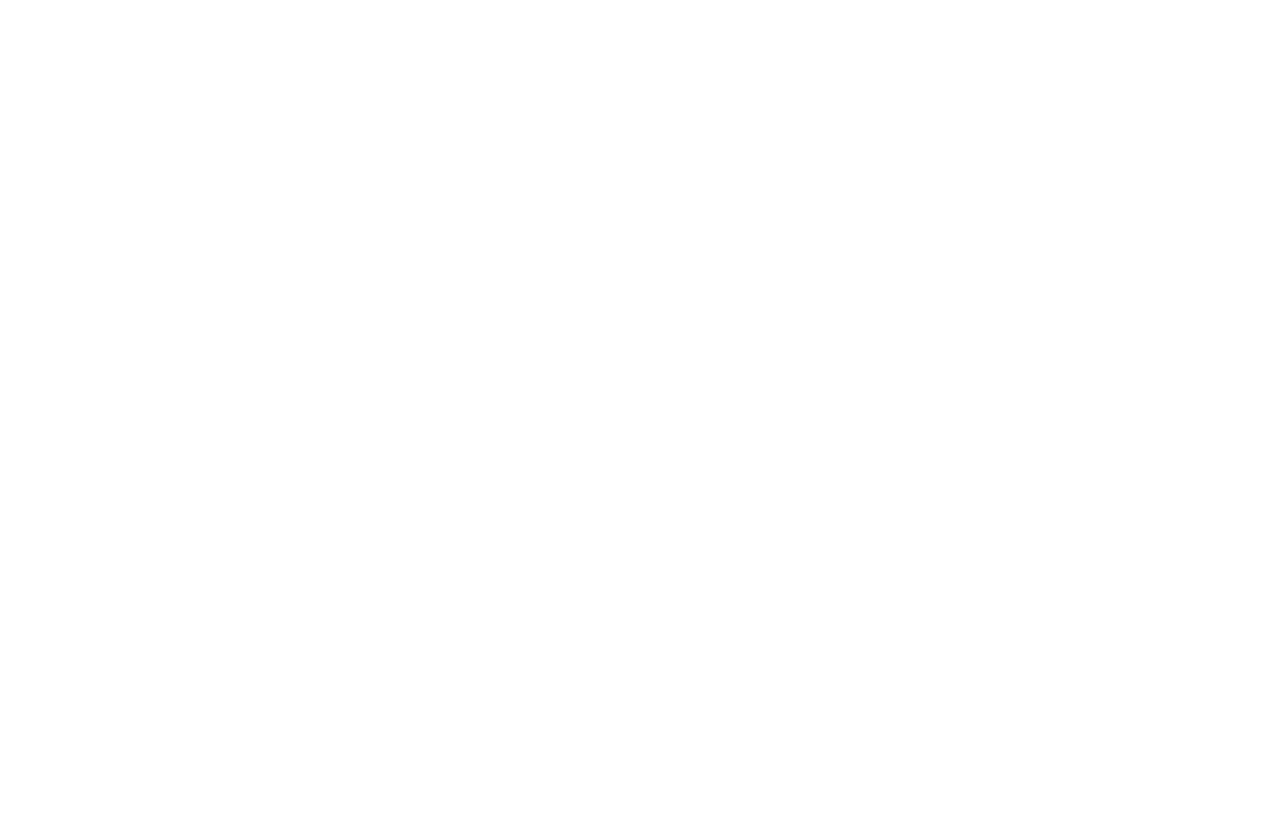
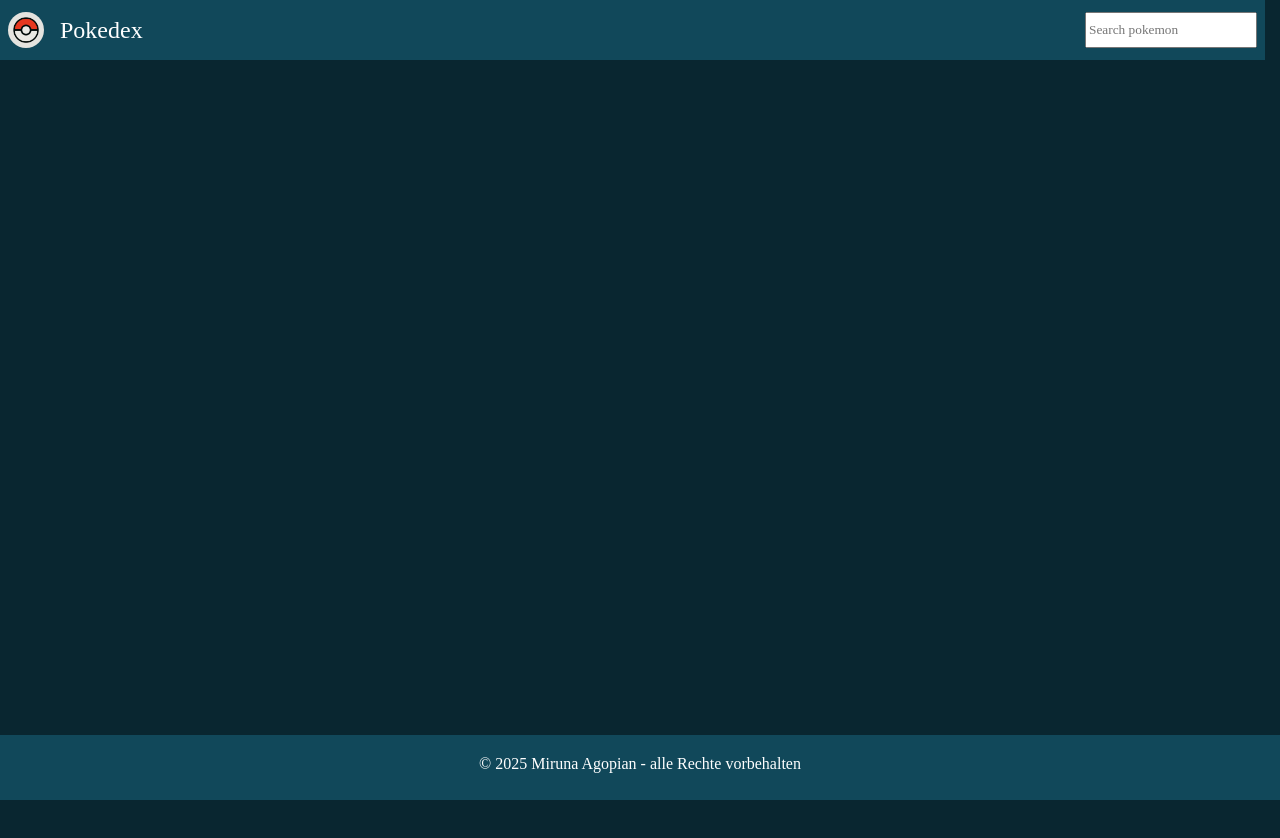
Before and after one commit to MirunaAgopian/Pokedex, a plain HTML site: page index.html in a window 1280 px wide. Before the commit the page ends 800 px from the top, so only its background shows below. Drawn offline with Linux system fonts and the light colour scheme.

Commit message:
updated files

```diff
--- a/index.html
+++ b/index.html
@@ -4,10 +4,33 @@
     <meta charset="UTF-8">
     <meta name="viewport" content="width=device-width, initial-scale=1.0">
     <title>Pokedex</title>
+    <link rel="icon" href="./assets/img/favicon.png">
     <link rel="stylesheet" href="./styles.css">
+    <link rel="stylesheet" href="./styles/global.css">
+    <link rel="stylesheet" href="./styles/colors.css">
 </head>
 <body>
-
+    <header>
+      <div class="header-content">
+        <nav>
+            <div class="text-logo">
+                <img class="logo" src="./assets/img/favicon.png" alt="a circle divided by a horizontal line">
+                <span>Pokedex</span>
+            </div>
+          <input class="search-bar" type="text" placeholder="Search pokemon" />
+          </div>
+        </nav>
+      </div>
+    </header>
+    <main>
+        <div class="main-content">
+            <div id="pokemons_container"></div>
+        </div>
+    </main>
+    <footer>
+      <span>&copy; 2025 Miruna Agopian - alle Rechte vorbehalten</span>
+    </footer>
     <script src="./script.js"></script>
+    <script src="./scripts/templates.js"></script>
 </body>
 </html>
--- /dev/null
+++ b/styles/global.css
@@ -0,0 +1,129 @@
+*{
+    box-sizing: border-box;
+    margin: 0;
+    scroll-behavior: smooth;
+    font-family: 'Cormorant Garamond';
+    color: white;
+    scrollbar-gutter: stable;
+}
+
+.d-none {
+  display: none !important;
+}
+
+body{
+  position: relative;
+  font-family: Arial, Helvetica, sans-serif;
+  background-color: #092630;
+  overflow-y: auto;
+  scrollbar-width: none;
+}
+
+body::-webkit-scrollbar {
+  display: none;
+}
+
+h1 {
+    font-size: 2.5em;
+}
+
+h2 {
+  padding: 16px 0;
+  font-size: 1.5em;
+
+}
+
+a {
+  text-decoration: none;
+  color: black;
+  cursor: pointer;
+}
+
+header {
+   display: flex;
+   justify-content: center;
+   background-color: #11485a;
+   height: 60px;
+}
+
+.header-content {
+  display: flex;
+  justify-content: space-between;
+  align-items: center;
+  width: 100%;
+  max-width: 1440px;
+  padding: 0 8px;
+}
+
+nav {
+  display: flex;
+  width: 100%;
+  justify-content: space-between;
+
+}
+
+.text-logo {
+  display: flex;
+  align-items: center;
+  gap: 16px;
+}
+
+.logo {
+  height: 36px;
+  width: 36px;
+  border-radius: 50%;
+}
+
+nav span {
+  font-size: 24px;
+}
+
+
+/* Styiling the main content */
+
+main {
+    display: flex;
+    justify-content: center;
+    min-height: 100vh;
+    padding-bottom: 65px;
+}
+
+.main-content {
+    display: flex;
+    flex-direction: column;
+    width: 100%;
+    max-width: 1440px;
+    padding: 20px 8px;
+    position: relative;
+}
+
+
+footer {
+    background-color: #11485a;
+    padding-top: 20px;
+    display: flex;
+    justify-content: center;
+    width: 100%;
+    height: 65px;
+    position: fixed;
+    bottom: 0;
+}
+
+
+.footer span {
+  color: white;
+  font-size: 18px;
+}
+
+@media(max-width: 650px) {
+  .footer-content {
+    width: 60%;
+  }
+
+}
+
+@media(max-width: 460px) {
+  .footer-content {
+    width: 70%;
+  }
+}
```
Also changed, not shown: assets/img/favicon.png (added), notes.txt (added), scripts/templates.js (added), styles/colors.css (added).
